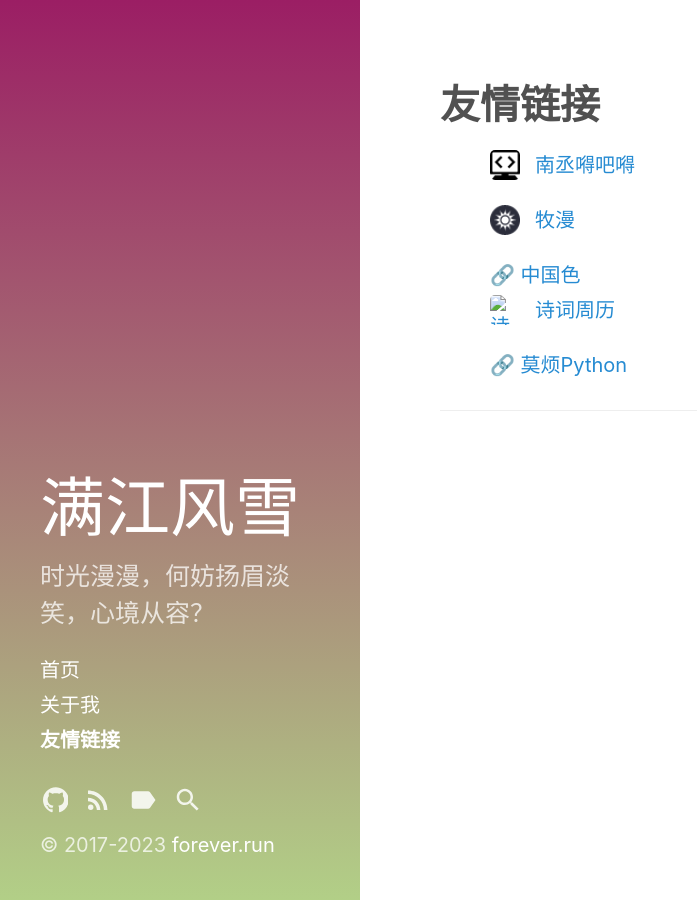
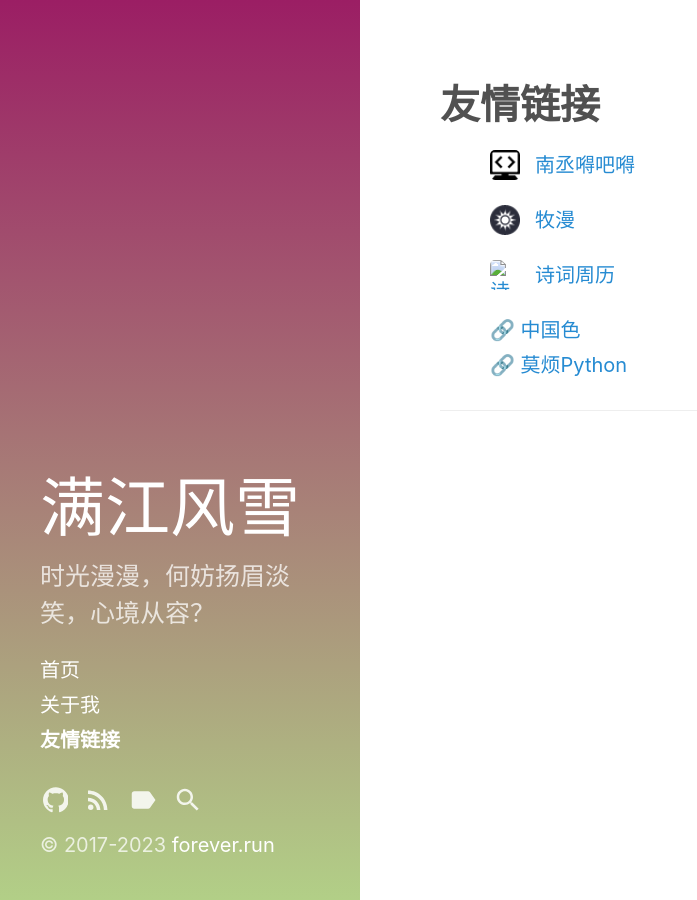
Before and after one commit to heropoo/heropoo.github.io, a Jekyll site: the page built from friendship-links.md, in a window 1280 px wide. Shown: the whole page, without its empty margins (0-697 px from the left). Built offline with Jekyll 4.4.1, drawn with Linux system fonts in a browser that asks for light colours.

Commit message:
friendship-links

```diff
--- a/friendship-links.md
+++ b/friendship-links.md
@@ -23,8 +23,8 @@ sidebar_link: true
 <ul style="margin: 10px;" class="link-list">
     <li><a href="https://friday-go.icu" target="_blank" title="南丞嘚吧嘚"><img src="/assets/images/nancheng.ico" alt="南丞嘚吧嘚"> &nbsp;<span>南丞嘚吧嘚</span></a></li>
     <li><a href="http://animtv.cn/" target="_blank" title="牧漫"><img src="/assets/images/muma.png" alt="牧漫"> &nbsp;<span>牧漫</span></a></li>
+    <li><a href="https://shici.store/poetry-calendar/" target="_blank" title="诗词周历"> <img src="https://shici.store/poetry-calendar/assets/favicon/favicon.ico" alt="诗词周历"> &nbsp;<span> 诗词周历</span></a></li>
     <li><a href="http://zhongguose.com/" target="_blank" title="中国色"> &nbsp;<span> 🔗 中国色</span></a></li>
-    <li><a href="https://shici.store/poetry-calendar/" target="_blank" title="诗词周历"> <img src="https://shici.store/poetry-calendar/assets/favicon/favicon.ico" alt="诗词周历"> &nbsp;<span> 诗词周历</span></a></li>
     <li><a href="https://morvanzhou.github.io/" target="_blank" title="莫烦Python"> &nbsp;<span> 🔗 莫烦Python</span></a></li>
 </ul>
 
```
